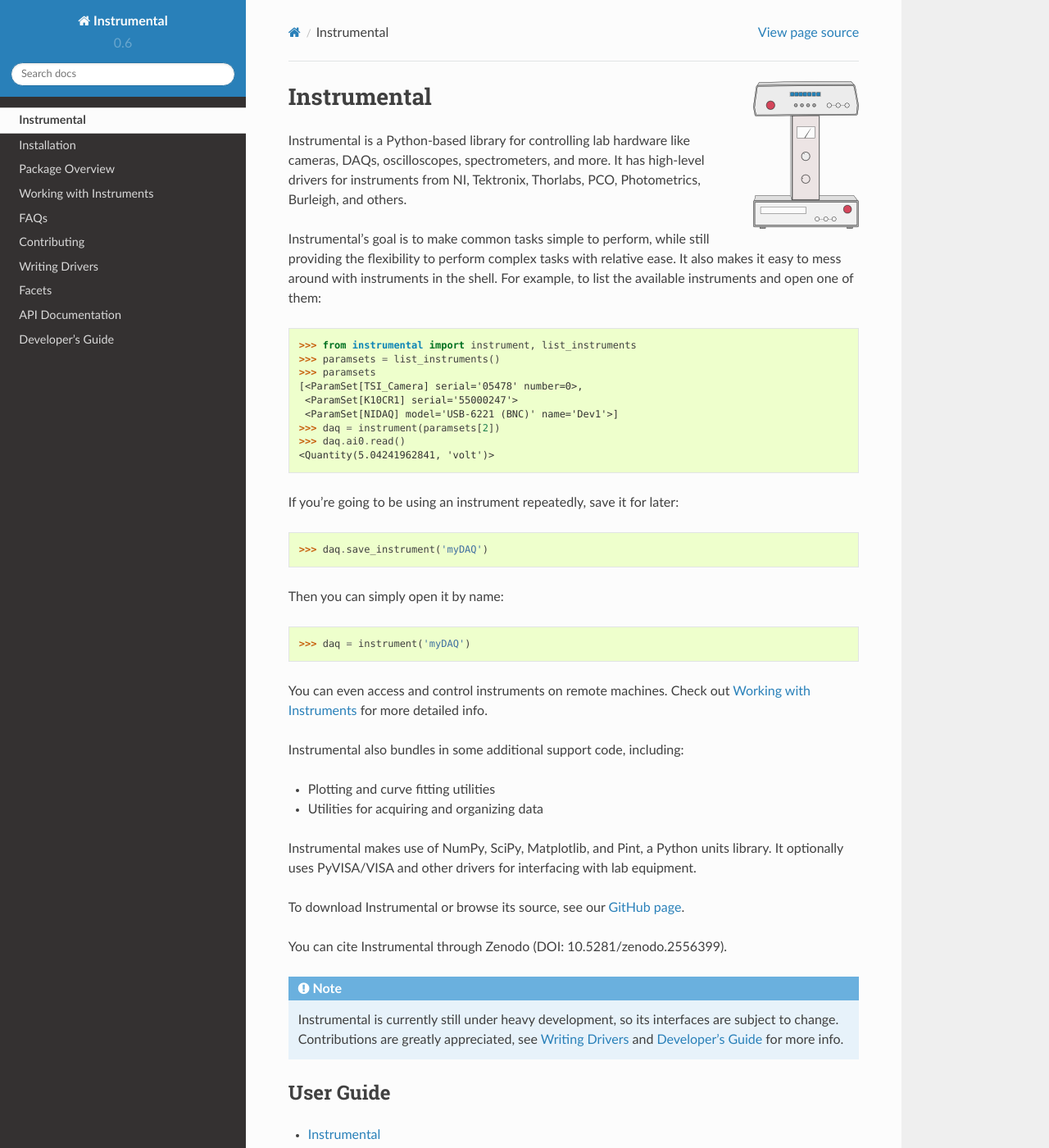
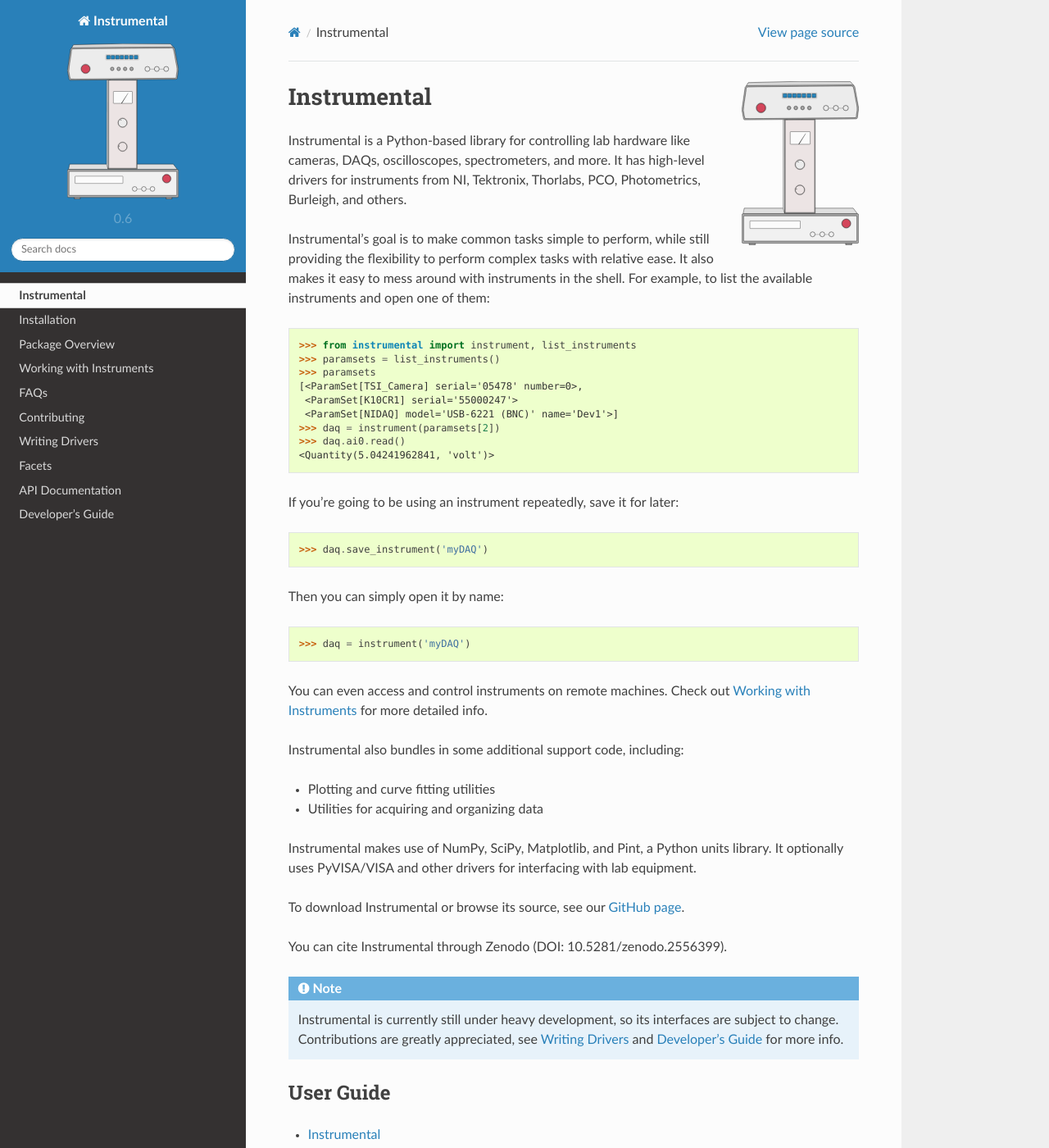
Before and after one commit to mabuchilab/Instrumental, a Sphinx documentation site: the page built from docs/index.rst, in a window 1280 px wide and 1400 px high. Shown: the whole window at 82% size. Built offline with Sphinx 7.4.7 and the Read the Docs theme 2.0.0, drawn with Linux system fonts in a browser that asks for light colours; formulas are drawn with MathJax 3.

Commit message:
Add SVG logo and use it in the docs

```diff
--- /dev/null
+++ b/docs/_static/custom.css
@@ -0,0 +1,3 @@
+img.logo {
+    max-height: 200px;
+}
--- a/docs/conf.py
+++ b/docs/conf.py
@@ -184,7 +184,7 @@ pygments_style = 'sphinx'
 
 # The name of an image file (relative to this directory) to place at the top
 # of the sidebar.
-#html_logo = None
+html_logo = '../images/logo.svg'
 
 # The name of an image file (within the static path) to use as favicon of the
 # docs.  This file should be a Windows icon file (.ico) being 16x16 or 32x32
@@ -195,6 +195,8 @@ pygments_style = 'sphinx'
 # relative to this directory. They are copied after the builtin static files,
 # so a file named "default.css" will overwrite the builtin "default.css".
 html_static_path = ['_static']
+
+html_css_files = ['custom.css']
 
 # If not '', a 'Last updated on:' timestamp is inserted at every page bottom,
 # using the given strftime format.
--- a/docs/index.rst
+++ b/docs/index.rst
@@ -1,4 +1,5 @@
-.. image:: ../images/logo.png
+.. image:: ../images/logo.svg
+    :class: logo
     :align: right
 
 Instrumental
```
Also changed, not shown: images/logo.svg (added).
